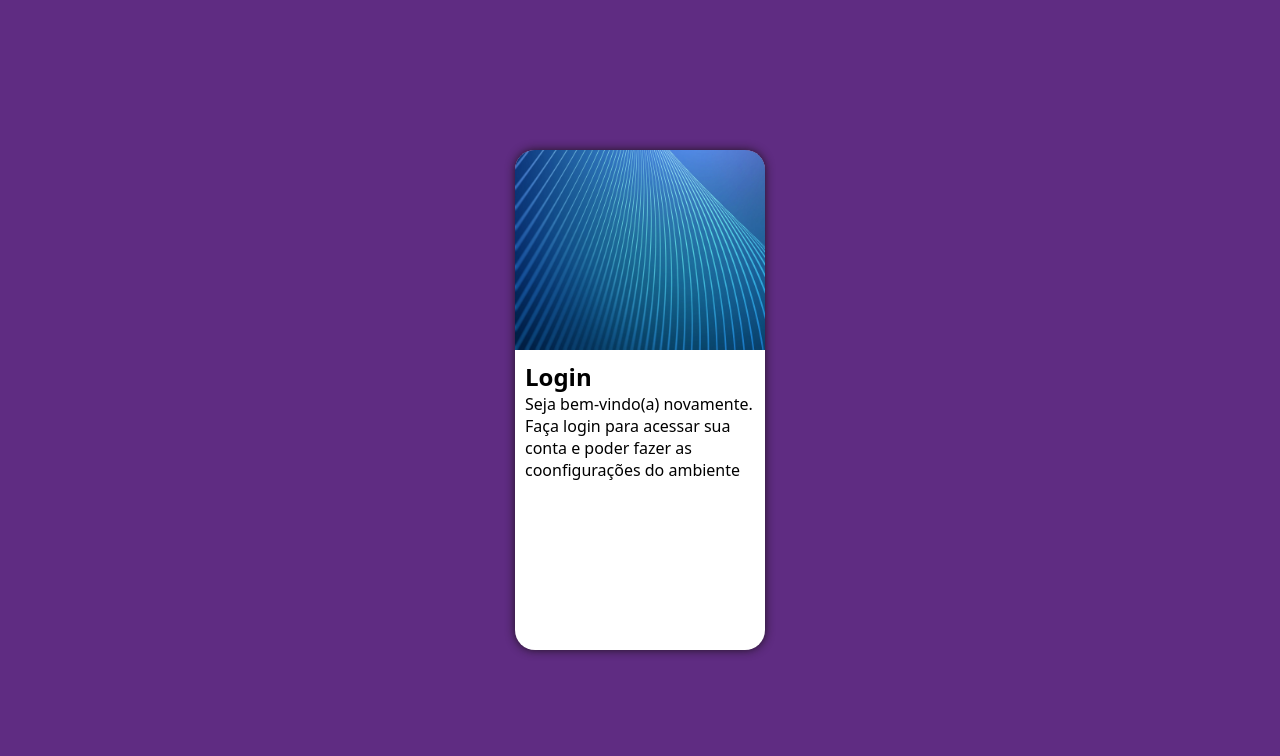
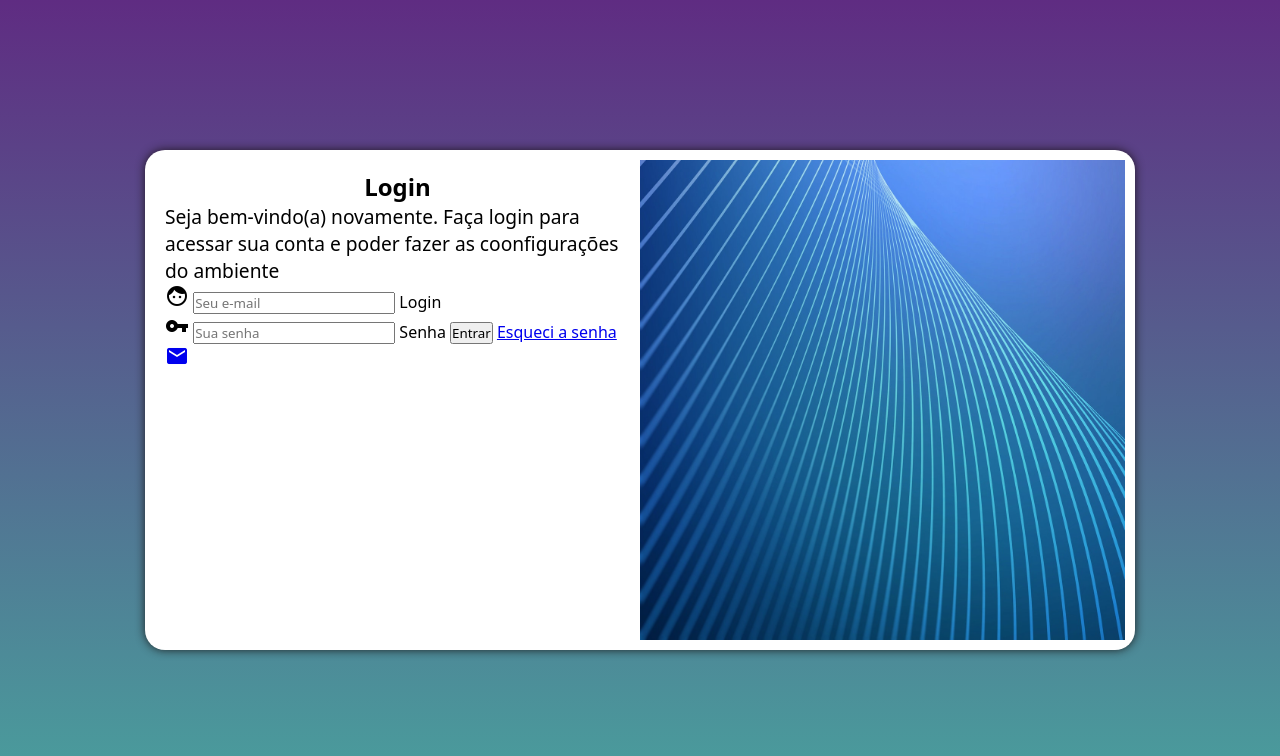
Before and after one commit to GuilhermeGomesszz/projeto-login, a plain HTML site: page index.html in a window 1280 px wide. Drawn offline with Linux system fonts and the light colour scheme.

Commit message:
Adicionei o formulario

```diff
--- a/estilos/mediaquery.css
+++ b/estilos/mediaquery.css
@@ -19,20 +19,25 @@
     }
 }
 
-@media screen and (min-width: 992px) and (max-width: 1200px ) {
+@media screen and (min-width: 992px)  {
     body {
         background-image: linear-gradient(to top, #49a09d, #5f2c82);
     }
     section#login {
         width: 990px;
+        padding: 10px;
     }
     section#login > div#imagem {
+        float: right;
+        width: 50%;
+        height: 100%;
+
+    }
+    section#login > div#formulario {
         float: left;
         width: 50%;
-        height: 100%;
     }
-    section#login > div#formulario {
-        float: right;
-        width: 50%;
+    div#formulario > p {
+        font-size: 1.2em;
     }
 }
--- a/estilos/style.css
+++ b/estilos/style.css
@@ -46,3 +46,11 @@ section#login > div#formulario {
     padding: 10px;
     display: block;
 }
+div#formulario > h1 {
+    text-align: center;
+    margin bottom: 10px;
+}
+
+div#formulario > p {
+    font-size: 0.8em;
+}
--- a/index.html
+++ b/index.html
@@ -5,6 +5,7 @@
     <meta http-equiv="X-UA-Compatible" content="IE=edge">
     <meta name="viewport" content="width=device-width, initial-scale=1.0">
     <title>login</title>
+    <link rel="stylesheet" href="https://fonts.googleapis.com/icon?family=Material+Icons">
     <link rel="stylesheet" href="estilos/style.css">
     <link rel="stylesheet" href="estilos/mediaquery.css">
 </head>
@@ -17,7 +18,20 @@
             <div id="formulario">
                 <h1>Login</h1>
                 <p>Seja bem-vindo(a) novamente. Faça login para acessar sua conta e  poder fazer as coonfigurações do ambiente</p>
-                <form action="login.php" method="post"></form>
+                <form action="login.php" method="post" autocomplete="on">
+                    <div class="campo">
+                        <i class="material-icons">face</i>
+                        <input type="email" name="login" id="ilog" required placeholder="Seu e-mail" autocomplete="email">
+                        <label for="ilog">Login</label>
+                    </div>
+                    <div class="campo">
+                        <i class="material-icons">vpn_key</i>
+                        <input type="password" name="senha" id="isenha" required placeholder="Sua senha" autocomplete="current-password">
+                        <label for="isenha">Senha</label>
+                        <input type="submit" value="Entrar">
+                        <a href="esqueci.html" target="_blank">Esqueci a senha <i class="material-icons">mail</i></a>
+                    </div>
+                </form>
             </div>
         </section>
     </main>
```
